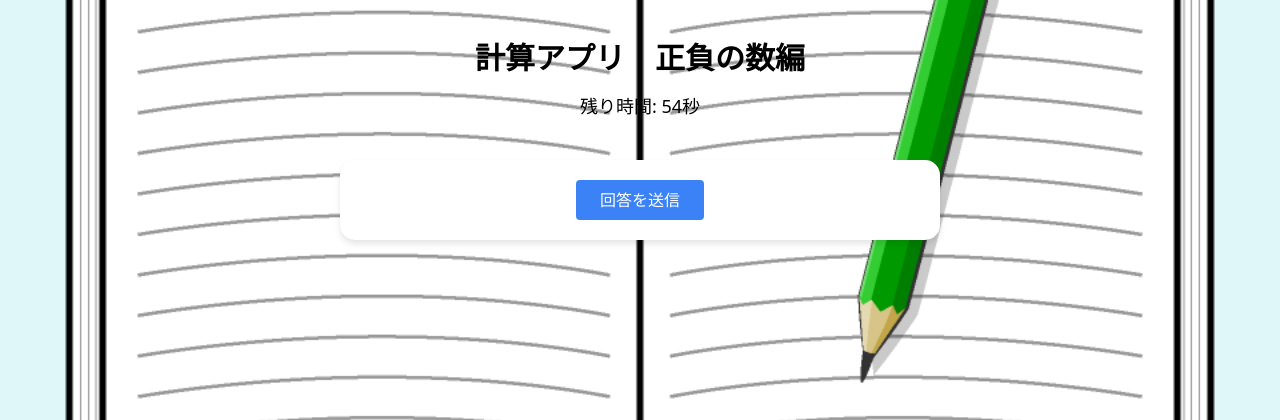
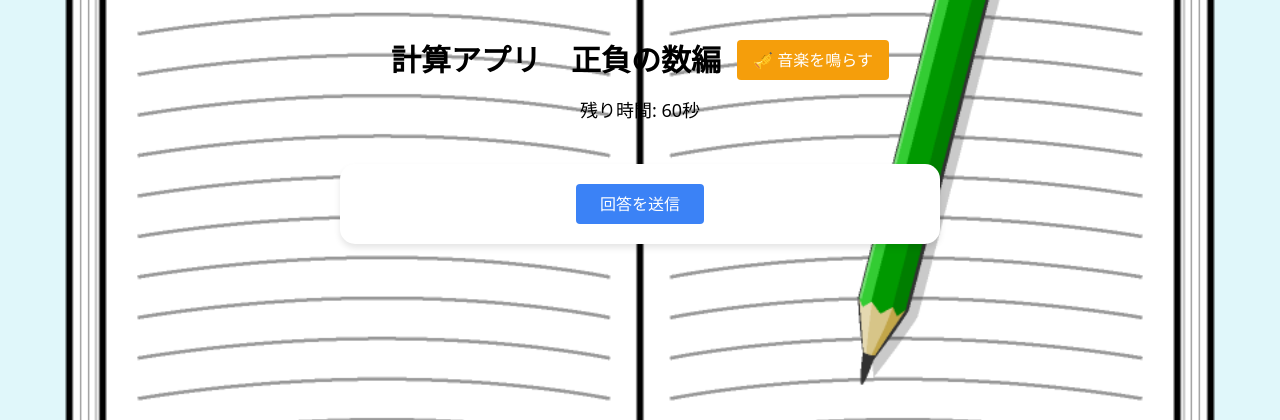
Before and after one commit to Ikedasan77/demoapps, a Django app: page / in a window 1280 px wide. Shown: the top 420 px of the page. Run offline with Django 5.2, Linux system fonts and the light colour scheme; data that the repository does not hold is empty.

Commit message:
最新の変更をコミット

```diff
--- a/quiz/mathquiz/models.py
+++ b/quiz/mathquiz/models.py
@@ -9,7 +9,7 @@ class Category(models.Model):
 
 # 問題のモデルクラス
 class Question(models.Model):
-    category = models.ForeignKey(Category, on_delete=models.CASCADE)  # カテゴリモデルとの外部キー関係
+    category = models.ForeignKey(Category, on_delete=models.CASCADE, related_name='questions')  # カテゴリモデルとの外部キー関係
     text = models.CharField(max_length=255)  # 問題文
     correct_answer = models.IntegerField()  # 正解の数値（整数計算用）
     explanation = models.TextField()  # 解説文
--- a/quiz/mathquiz/templates/mathquiz/quiz.html
+++ b/quiz/mathquiz/templates/mathquiz/quiz.html
@@ -6,7 +6,7 @@
     <meta charset="UTF-8">
     <meta name="viewport" content="width=device-width, initial-scale=1.0">
     <link rel="stylesheet" href="https://cdn.jsdelivr.net/npm/tailwindcss@2.2.19/dist/tailwind.min.css">
-    <title>計算アプリ - 正負の数編</title>
+    <title>計算アプリ</title>
     <script type="text/javascript" async
         src="https://cdnjs.cloudflare.com/ajax/libs/mathjax/3.2.2/es5/tex-mml-chtml.js">
     </script>  <!-- MathJaxライブラリを読み込んでLaTeX形式の数式をレンダリング -->
@@ -42,7 +42,7 @@
             padding: 15px;
             border-radius: 10px;
             width: 80%; /* 全ての問題の横の長さを統一 */
-            background-image: url('{% static "tegakinote.png" %}'); /* 問題の背景に画像を追加 */
+            background-image: url('{% static "mathquiz/images/tegakinote.png" %}'); /* 問題の背景に画像を追加 */
             background-size: cover;
             background-repeat: no-repeat;
         }
@@ -55,8 +55,12 @@
         }
     </style>
 </head>
-<body onload="startCountdown()">  <!-- ページが読み込まれたら自動的にカウントダウンを開始 -->
-    <h1 class="text-center text-3xl font-bold mt-10">計算アプリ　正負の数編</h1>
+<body>
+    <div class="flex justify-center items-center mt-10">
+        <h1 class="text-3xl font-bold">計算アプリ　正負の数編</h1>
+        <button onclick="playMusic()" class="ml-4 bg-yellow-500 text-white px-4 py-2 rounded hover:bg-yellow-600">🎺 音楽を鳴らす</button>
+    </div>
+
     <div id="timer" class="text-center text-lg mt-4">残り時間: 60秒</div> <!-- タイマーの表示 -->
 
     <div class="quiz-container">
@@ -73,32 +77,14 @@
         </form>
     </div>
 
-    <!-- JavaScriptでタイマーと音声を実装 -->
+    <!-- 音楽再生用のJavaScript -->
     <script>
-        let countdownInterval;
-        let timerDuration = 60; // カウントダウンの秒数（1分）
+        // 音声ファイルの定義
+        let musicAudio = new Audio("{% static 'mathquiz/static/audio/music.mp3' %}");  // ラッパ音の音声
 
-        // 音声ファイルの定義（staticフォルダ内のパスを指定）
-        let countdownAudio = new Audio("{% static 'thinkingtime2.mp3' %}");  // カウントダウン開始時の音声
-        let endAudio = new Audio("{% static 'soundeffects/end_bell.mp3' %}");  // カウントダウン終了時の音声
-
-        function startCountdown() {
-            let remainingTime = timerDuration;
-            document.getElementById("timer").innerText = `残り時間: ${remainingTime}秒`;
-
-            // タイマー開始時に音声を再生
-            countdownAudio.play();
-
-            countdownInterval = setInterval(() => {
-                remainingTime--;
-                document.getElementById("timer").innerText = `残り時間: ${remainingTime}秒`;
-
-                if (remainingTime <= 0) {
-                    clearInterval(countdownInterval);
-                    document.getElementById("timer").innerText = "時間切れです！";
-                    endAudio.play();  // カウントダウン終了時の音声を再生
-                }
-            }, 1000);
+        // 音楽を再生する関数
+        function playMusic() {
+            musicAudio.play();
         }
     </script>
 </body>
--- a/quiz/quiz/settings.py
+++ b/quiz/quiz/settings.py
@@ -38,7 +38,7 @@ INSTALLED_APPS = [
     'django.contrib.sessions',
     'django.contrib.messages',
     'django.contrib.staticfiles',
-    'mathquiz'
+    'mathquiz' # 作成したアプリケーション名が含まれているか確認
 ]
 
 MIDDLEWARE = [
@@ -122,7 +122,7 @@ STATIC_URL = '/static/'
 
 # 静的ファイルの格納場所を指定
 STATICFILES_DIRS = [
-    os.path.join(BASE_DIR, 'math_quiz', 'static'),
+    os.path.join(BASE_DIR, 'mathquiz', 'static'),  # 正しいディレクトリパスを指定
 ]
 
 # Default primary key field type
```
